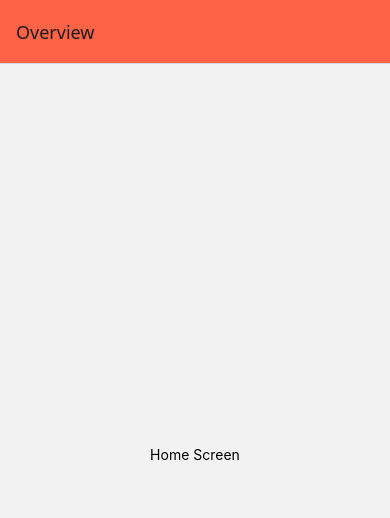
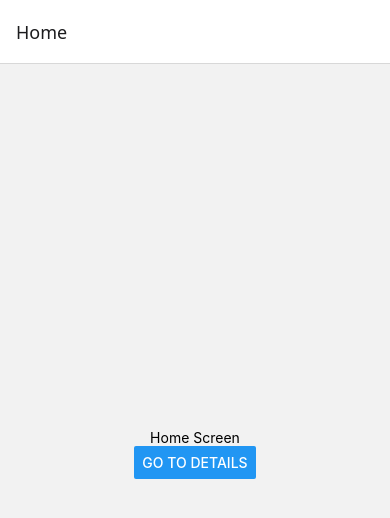
Before and after one commit to mffkht/appdev2, a React Native app in the folder react-native-navigation/: screen / in a window 390 px wide. Shown: the top 518 px of the page. Built offline with nearby package versions, Linux system fonts and the light colour scheme.

Commit message:
Using Link or Button components

```diff
--- a/react-native-navigation/App.tsx
+++ b/react-native-navigation/App.tsx
@@ -1,12 +1,22 @@
 import * as React from 'react';
-import { View, Text } from 'react-native';
+import { View, Text, Button } from 'react-native';
 import { createStaticNavigation } from '@react-navigation/native';
 import { createNativeStackNavigator } from '@react-navigation/native-stack';
 
-function HomeScreen() {
+type RootStackParamList = {
+  Home: undefined;
+  Details: undefined;
+};
+
+function HomeScreen({ navigation }: any) {
   return (
     <View style={{ flex: 1, alignItems: 'center', justifyContent: 'center' }}>
       <Text>Home Screen</Text>
+
+      <Button
+        title="Go to Details"
+        onPress={() => navigation.navigate('Details')}
+      />
     </View>
   );
 }
@@ -19,18 +29,10 @@ function DetailsScreen() {
   );
 }
 
-const RootStack = createNativeStackNavigator({
+const RootStack = createNativeStackNavigator<RootStackParamList>({
   initialRouteName: 'Home',
-  screenOptions: {
-    headerStyle: { backgroundColor: 'tomato' },
-  },
   screens: {
-    Home: {
-      screen: HomeScreen,
-      options: {
-        title: 'Overview',
-      },
-    },
+    Home: HomeScreen,
     Details: DetailsScreen,
   },
 });
```
